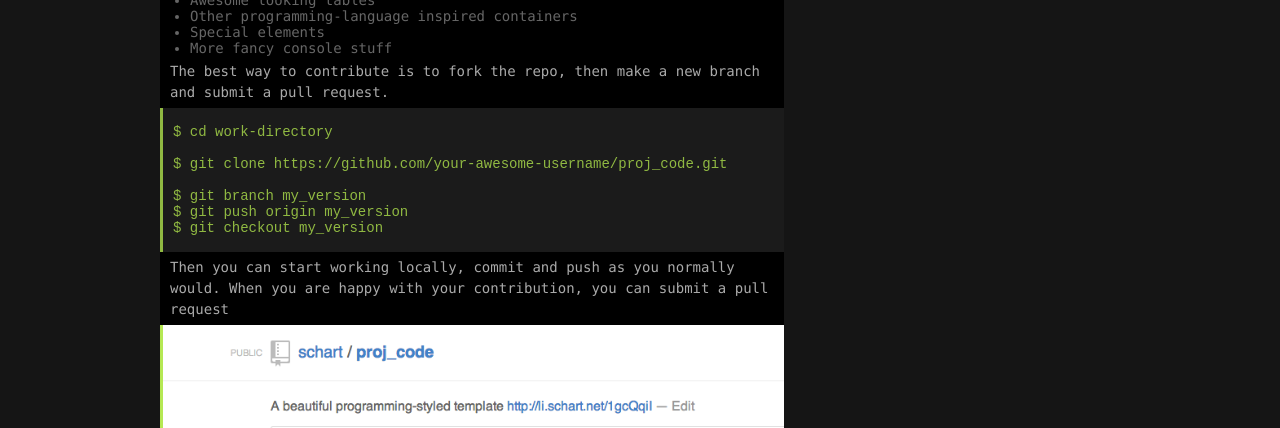
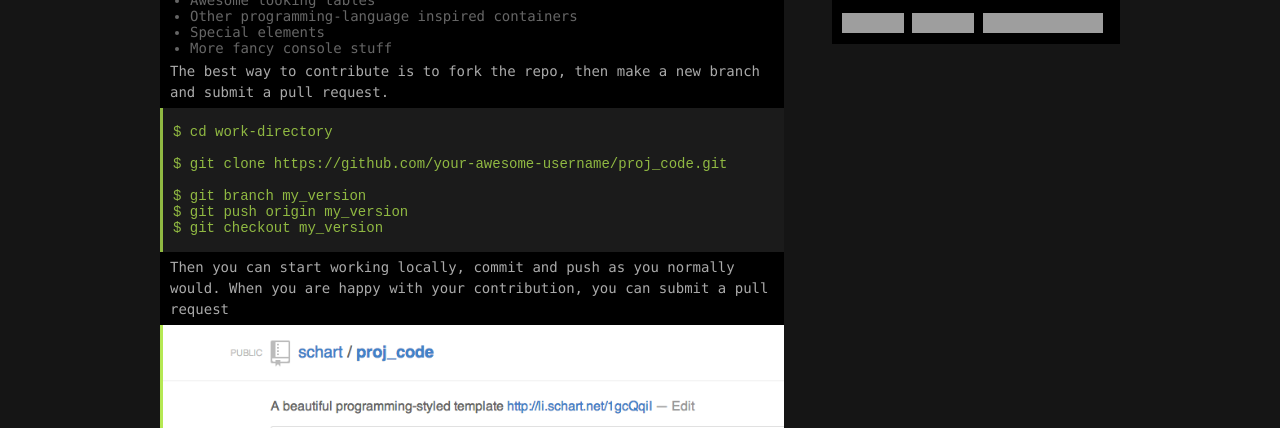
Before and after one commit to imp-dance/proj_code, a plain HTML site: page demo/index.html in a window 1280 px wide. Shown: the part 372-800 px from the top of the page. Drawn offline with nearby package versions, Linux system fonts and the light colour scheme; grey boxes are pictures that could not be loaded.

Commit message:
Added GitHub buttons

```diff
--- a/demo/index.html
+++ b/demo/index.html
@@ -68,8 +68,15 @@ $ git checkout my_version</pre>
 				<h3>About</h3>
 				<p class="code">
 				Thanks for checking out <strong>proj_code</strong>! If you want to learn more about this, use it or contribute to it - it's right <a href="https://github.com/schart/proj_code">here</a> on GitHub
-				</p>
-			</div>
+<br /><br />
+				<iframe src="http://ghbtns.com/github-btn.html?user=schart&repo=proj_code&type=fork"
+	allowtransparency="true" frameborder="0" scrolling="0" width="62" height="20"></iframe>
+	<iframe src="http://ghbtns.com/github-btn.html?user=schart&repo=proj_code&type=watch"
+allowtransparency="true" frameborder="0" scrolling="0" width="62" height="20"></iframe>
+<iframe src="http://ghbtns.com/github-btn.html?user=schart&repo=proj_code&type=follow"
+allowtransparency="true" frameborder="0" scrolling="0" width="120" height="20"></iframe>
+			</p>
+		</div>
 		</div>
 	</div>
 	<script src="../js/scripts.js"></script>
```
